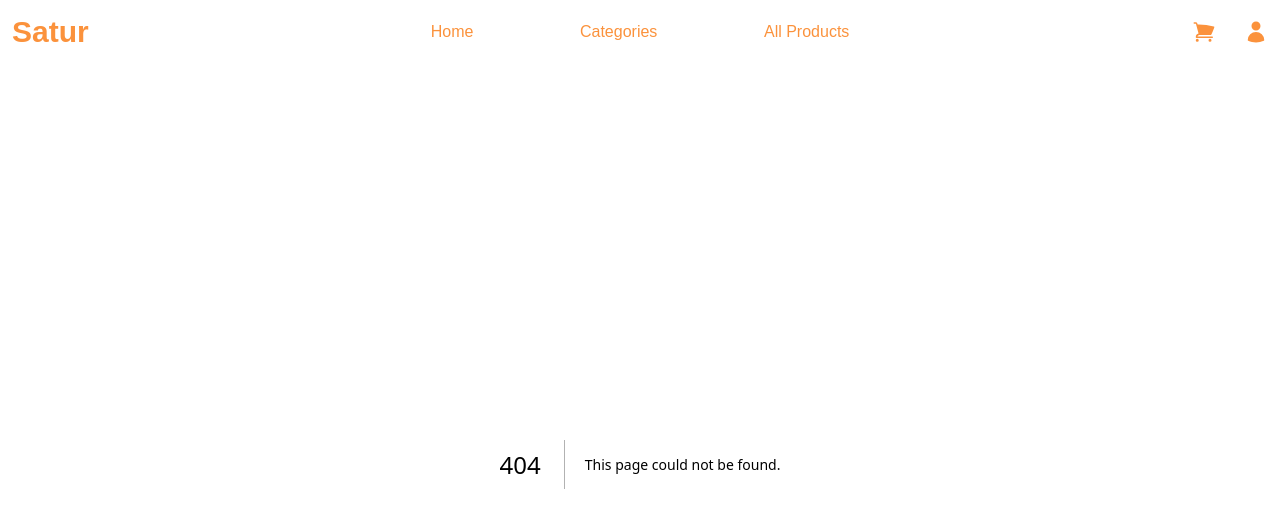
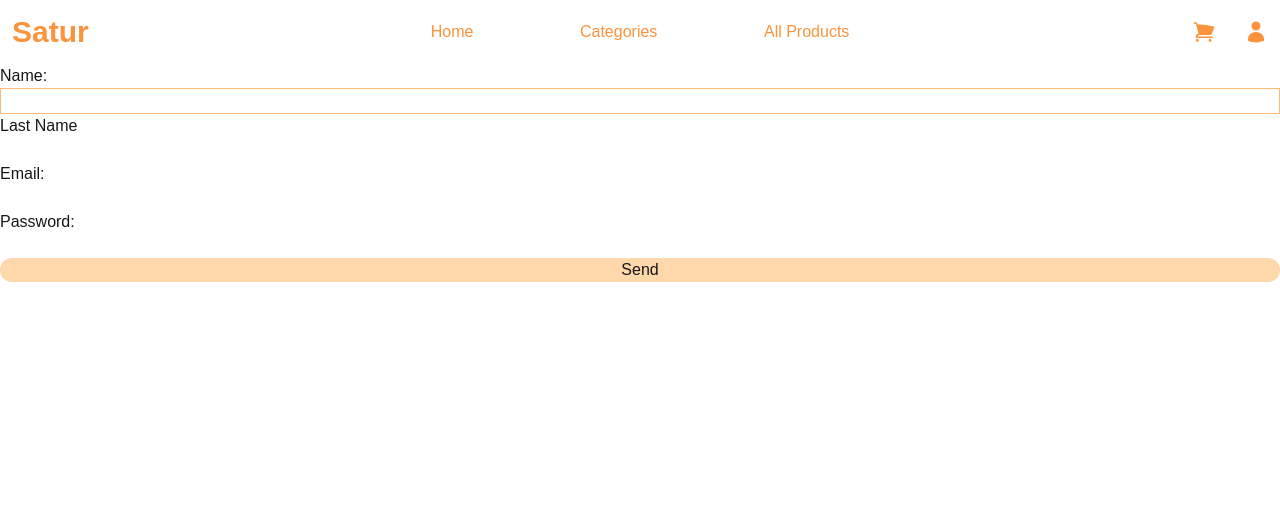
Before and after one commit to Eligio93/ec-commerce, a Next.js app: page /register in a window 1280 px wide. Before the commit this address had no page. Shown: the top 528 px of the page. Built offline with nearby package versions, Linux system fonts and the light colour scheme.

Commit message:
init registration page

```diff
--- /dev/null
+++ b/app/(auth)/register/page.tsx
@@ -0,0 +1,44 @@
+"use client";
+import { register } from "@/actions/authActions";
+import { useActionState } from "react";
+import { useRouter } from "next/navigation";
+
+export default function Register() {
+  const [state, formAction, isPending] = useActionState(register, undefined);
+  const router = useRouter();
+  //delay before the redirect to login
+  if (state?.success) {
+    setTimeout(() => {
+      router.push("/login");
+    }, 3000);
+    return <p>{state.message}</p>;
+  }
+  return (
+    <form action={formAction} className="flex flex-col">
+      {state?.message && <p>{state.message}</p>}
+      <label htmlFor="name">Name:</label>
+      <input
+        className="border border-orange-300"
+        type="text"
+        id="name"
+        name="name"
+      />
+      {state?.errors?.name && <p>{state.errors.name}</p>}
+      <label htmlFor="lastName">Last Name</label>
+      <input type="text" id="lastName" name="lastName" />
+      {state?.errors?.lastName && <p>{state.errors.lastName}</p>}
+      <label htmlFor="email">Email:</label>
+      <input type="email" id="email" name="email" />
+      {state?.errors?.email && <p>{state.errors.email}</p>}
+      <label htmlFor="password">Password:</label>
+      <input type="password" id="password" name="password" />
+      <button
+        className=" rounded-full bg-orange-200 disabled:opacity-20"
+        type="submit"
+        disabled={isPending}
+      >
+        Send
+      </button>
+    </form>
+  );
+}
```
